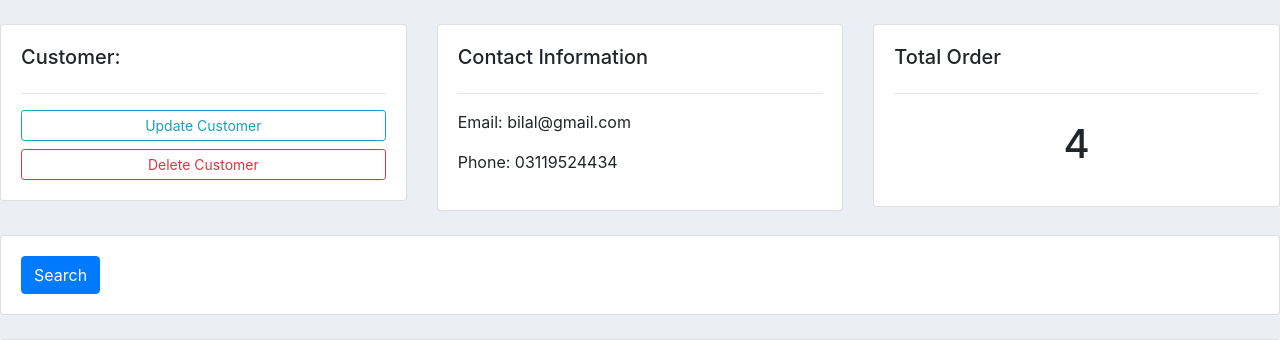
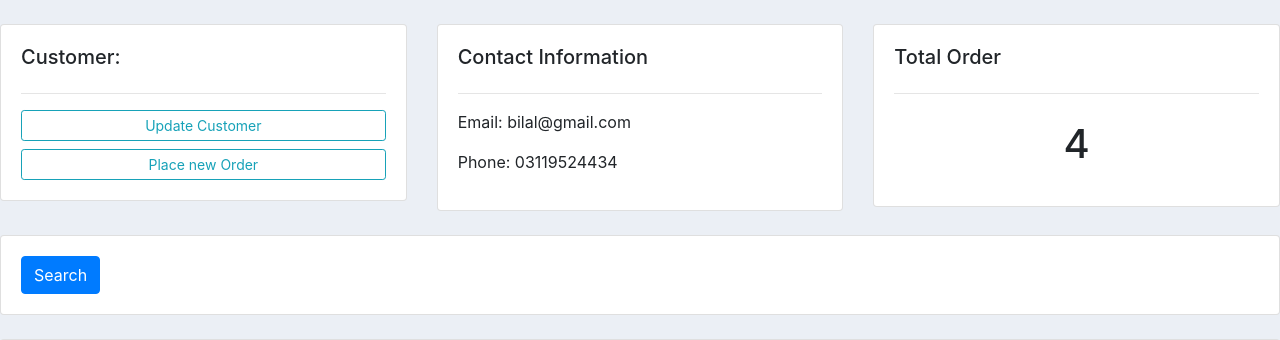
Before and after one commit to haris18896/customer-mangment-platform, a Django app: page /customer/1/ in a window 1280 px wide. Shown: the part 66-406 px from the top of the page. Run offline with Django 3.2, Linux system fonts and the light colour scheme; data comes from the database, SQL or seed files in the repository; both versions use the stored data as it was after the commit; some libraries are stand-ins or nearby versions.

Commit message:
update and delete functionality added

```diff
--- a/crm1/accounts/models.py
+++ b/crm1/accounts/models.py
@@ -43,3 +43,6 @@ class Order(models.Model):
     product = models.ForeignKey(Product, null=True, on_delete=models.SET_NULL)
     date_created = models.DateTimeField(auto_now_add=True, null=True)
     status = models.CharField(max_length=200, null=True, choices=STATUS)     #e.g Delivered,pending or out for delivery e.t.c
+
+    def __str__(self):
+        return self.product.name
--- a/crm1/accounts/templates/accounts/customer.html
+++ b/crm1/accounts/templates/accounts/customer.html
@@ -9,7 +9,7 @@
             <h5>Customer:</h5>
             <hr>
             <a class="btn btn-outline-info btn-sm btn-block" href="">Update Customer</a>
-            <a class="btn btn-outline-danger btn-sm btn-block" href="">Delete Customer</a>
+            <a class="btn btn-outline-info btn-sm btn-block" href="{% url 'create_order'  %}">Place new Order</a>
         </div>
     </div>
 
@@ -62,8 +62,8 @@
                         <td>{{order.product.category}}</td>
                         <td>{{order.date_created}}</td>
                         <td>{{order.status}}</td>
-                        <td><a  class="btn btn-outline-info btn-md " href="">Update</a></td>
-                        <td><a class="btn btn-outline-danger btn-md " href="">Delete</a></td>
+                        <td><a  class="btn btn-outline-info btn-md " href="{% url 'update_order' order.id %}">Update</a></td>
+                        <td><a class="btn btn-outline-danger btn-md " href="{% url 'delete_order' order.id %}">Delete</a></td>
                     </tr>
                 {% endfor %}
             </table>
--- a/crm1/accounts/templates/accounts/dashboard.html
+++ b/crm1/accounts/templates/accounts/dashboard.html
@@ -34,7 +34,7 @@
         <h5>Last 5 orders</h5>
         <hr>
         <div class="card card-body">
-            <a class="btn btn-primary btn-sm btn-block" href="">Create Order</a>
+           <!-- <a class="btn btn-primary btn-sm btn-block" href="{% url 'create_order' %}">Create Order</a> -->
             <table>
                 <tr>
                     <th>Product</th>
@@ -48,8 +48,8 @@
                         <td>{{order.product}}</td>
                         <td>{{order.date_created}}</td>
                         <td>{{order.status}}</td>
-                        <td><a  class="btn btn-outline-info btn-md: " href="">Update</a></td>
-                        <td><a class="btn btn-outline-danger btn-md " href="">Delete</a></td>
+                        <td><a  class="btn btn-outline-info btn-md: " href="{% url 'update_order' order.id %}">Update</a></td>
+                        <td><a class="btn btn-outline-danger btn-md " href="{% url 'delete_order' order.id %}">Delete</a></td>
                     </tr>
                 {% endfor %}
 
--- a/crm1/accounts/urls.py
+++ b/crm1/accounts/urls.py
@@ -4,4 +4,9 @@ urlpatterns = [
     path('', views.home, name="home"),
     path('products/', views.products, name="products"),
     path('customer/<str:pk_test>/', views.customer, name="customer"),
+
+    path('create_order/', views.createOrder, name="create_order"),
+    path('update_order/<str:pk>/', views.updateOrder, name="update_order"),
+    path('delete_order/<str:pk>/', views.deleteOrder, name="delete_order"),
+
 ]
--- a/crm1/accounts/views.py
+++ b/crm1/accounts/views.py
@@ -1,6 +1,7 @@
-from django.shortcuts import render
+from django.shortcuts import render , redirect
 from django.http import HttpResponse
 from .models import *
+from .forms import OrderForm
 
 def home(request):
     orders = Order.objects.all()
@@ -34,3 +35,37 @@ def customer(request, pk_test):
 
     context = {'customer':customer, 'orders':orders, 'order_count':order_count}
     return render(request, 'accounts/customer.html',context)
+
+
+def createOrder(request):
+    form = OrderForm()
+    if request.method == 'POST':
+        #print('printing post', request.POST)
+        form = OrderForm(request.POST)
+        if form.is_valid():
+            form.save()
+            return redirect('/')
+
+    context = {'form':form}
+    return render(request, 'accounts/order_form.html', context)
+
+def updateOrder(request, pk):
+    order = Order.objects.get(id=pk)
+    form = OrderForm(instance=order)
+    if request.method == 'POST':
+        form = OrderForm(request.POST, instance=order)
+        if form.is_valid():
+            form.save()
+            return redirect('/')
+
+    context = {'form':form}
+    return render(request, 'accounts/order_form.html', context)
+
+def deleteOrder(request , pk):
+    order = Order.objects.get(id=pk)
+    if request.method == 'POST':
+        order.delete()
+        return redirect('/')
+
+    context = {'item':order}
+    return render(request, 'accounts/delete.html', context)
```
Also changed, not shown: crm1/accounts/forms.py (added, +7 -0 lines), crm1/accounts/templates/accounts/delete.html (added, +23 -0 lines), crm1/accounts/templates/accounts/order_form.html (added, +17 -0 lines), crm1/accounts/templates/accounts/status.html (+4 -4 lines), crm1/db.sqlite3.
